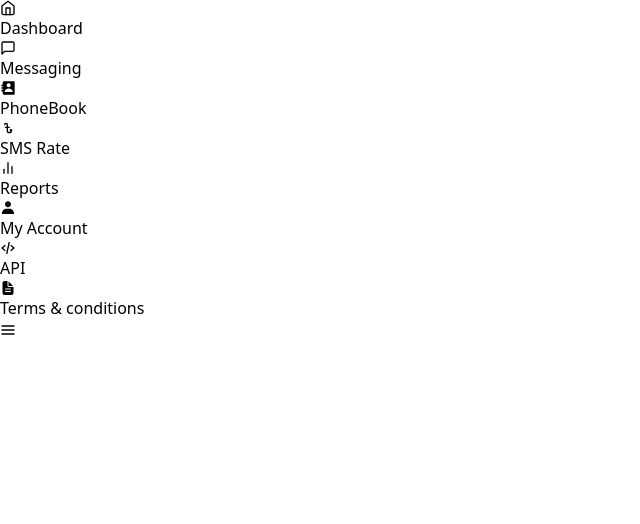
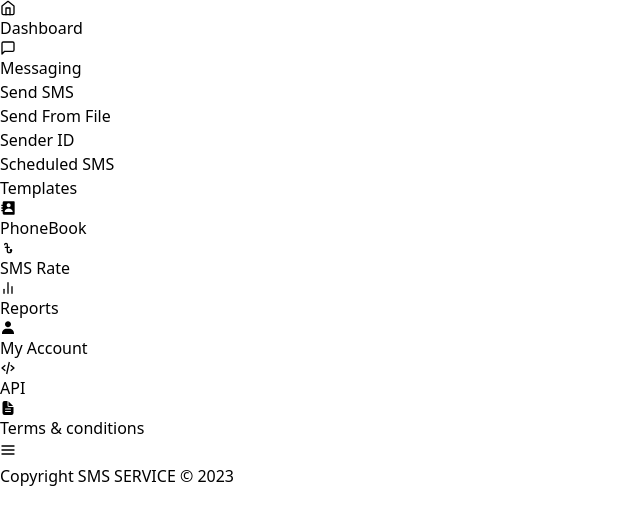
Before and after one commit to Farhanayesmin2/sms-service, a React (Vite) app: page /dashboard in a window 1280 px wide. Shown: the top 524 px of the page, without its empty margins (0-640 px from the left). Built offline with nearby package versions, Linux system fonts and the light colour scheme.

Commit message:
transiction added

```diff
--- a/src/Dashboard/DashboardSidebar/DashboardSidebar.jsx
+++ b/src/Dashboard/DashboardSidebar/DashboardSidebar.jsx
@@ -1,11 +1,8 @@
-
 import { BiSolidContact, BiSolidUser, BiCodeAlt } from "react-icons/bi";
 import { TbCurrencyTaka } from "react-icons/tb";
 import { IoDocumentText } from "react-icons/io5";
-
+import { FiHome, FiBarChart2, FiMessageSquare } from "react-icons/fi";
 import { Link } from "react-router-dom";
-
-import { FiHome, FiBarChart2, FiMessageSquare } from "react-icons/fi";
 
 const labelToIconMapping = {
   Dashboard: FiHome,
@@ -17,15 +14,26 @@ const labelToIconMapping = {
   API: BiCodeAlt,
   "Terms & conditions": IoDocumentText,
 };
+
 const getIcon = (label) => {
   return labelToIconMapping[label] || null;
 };
 
-const SidebarItem = ({ label, to, isOpen }) => {
+const DropdownMenuItem = ({ label, to }) => (
+  <li className="py-2 px-4 hover:text-purple-500">
+    <Link to={to} className="flex items-center">
+      <span className="ml-2 max-w-xs truncate whitespace-nowrap">
+        {label}
+      </span>
+    </Link>
+  </li>
+);
+
+const SidebarItem = ({ label, to, isOpen, subMenuItems }) => {
   const Icon = getIcon(label);
 
   return (
-		<li className="flex items-center py-2 px-4 hover:text-purple-500">
+    <li className="py-2 px-4 hover:text-purple-500">
       <Link to={to} className="flex items-center">
         <div className="flex items-center justify-center w-8 h-8 mr-2">
           <Icon className="text-xl" />
@@ -36,13 +44,128 @@ const SidebarItem = ({ label, to, isOpen }) => {
           </span>
         )}
       </Link>
+      {isOpen && subMenuItems && (
+        <ul className="ml-6">
+          {subMenuItems.map((subMenuItem) => (
+            <DropdownMenuItem
+              key={subMenuItem.label}
+              label={subMenuItem.label}
+              to={subMenuItem.to}
+            />
+          ))}
+        </ul>
+      )}
     </li>
   );
 };
 
-// eslint-disable-next-line react/prop-types
+const DashboardSidebar = ({ isOpen }) => {
+  const menuItems = [
+    {
+      label: "Dashboard",
+      to: "/dashboard",
+    },
+    {
+      label: "Messaging",
+      to: "/dashboard/messaging",
+      subMenuItems: [
+        {
+          label: "Send SMS",
+          to: "/dashboard/messaging/send-sms",
+        },
+        {
+          label: "Send From File",
+          to: "/dashboard/messaging/send-from-file",
+        },
+        {
+          label: "Sender ID",
+          to: "/dashboard/messaging/sender-id",
+        },
+        {
+          label: "Scheduled SMS",
+          to: "/dashboard/messaging/scheduled-sms",
+        },
+        {
+          label: "Templates",
+          to: "/dashboard/messaging/templates",
+        },
+      ],
+    },
+    {
+      label: "PhoneBook",
+      to: "/dashboard/phonebook",
+    },
+    {
+      label: "SMS Rate",
+      to: "/dashboard/sms-rate",
+    },
+    {
+      label: "Reports",
+      to: "/dashboard/reports",
+    },
+    {
+      label: "My Account",
+      to: "/dashboard/my-account",
+    },
+    {
+      label: "API",
+      to: "/dashboard/api",
+    },
+    {
+      label: "Terms & conditions",
+      to: "/dashboard/terms-conditions",
+    },
+  ];
+
+  return (
+    <div
+      className={`fixed inset-y-0 z-10 bg-white border-r transition duration-300 ease-in-out transform ${
+        isOpen ? "translate-x-0" : ""
+      }`}
+      style={{ width: isOpen ? "20%" : "5%", zIndex: 9 }}
+    >
+      <nav className="px-4 py-8">
+        <ul className="space-y-2">
+          {menuItems.map((menuItem) => (
+            <SidebarItem
+              key={menuItem.label}
+              label={menuItem.label}
+              to={menuItem.to}
+              isOpen={isOpen}
+              subMenuItems={menuItem.subMenuItems}
+            />
+          ))}
+        </ul>
+      </nav>
+    </div>
+  );
+};
+
+export default DashboardSidebar;
+
+// import { BiSolidContact, BiSolidUser, BiCodeAlt } from "react-icons/bi";
+// import { TbCurrencyTaka } from "react-icons/tb";
+// import { IoDocumentText } from "react-icons/io5";
+
+// import { Link } from "react-router-dom";
+
+// import { FiHome, FiBarChart2, FiMessageSquare } from "react-icons/fi";
+
+// const labelToIconMapping = {
+// 	Dashboard: FiHome,
+// 	Messaging: FiMessageSquare,
+// 	PhoneBook: BiSolidContact,
+// 	"SMS Rate": TbCurrencyTaka,
+// 	Reports: FiBarChart2,
+// 	"My Account": BiSolidUser,
+// 	API: BiCodeAlt,
+// 	"Terms & conditions": IoDocumentText,
+// };
+// const getIcon = (label) => {
+// 	return labelToIconMapping[label] || null;
+// };
+
 // const SidebarItem = ({ label, to, isOpen }) => {
-
 // 	const Icon = getIcon(label);
 
 // 	return (
@@ -61,34 +184,55 @@ const SidebarItem = ({ label, to, isOpen }) => {
 // 	);
 // };
 
-const DashboardSidebar = ({ isOpen }) => {
-	//const [isOpen, setIsOpen] = useState(false);
+// // eslint-disable-next-line react/prop-types
+// // const SidebarItem = ({ label, to, isOpen }) => {
 
-	// const handleToggle = () => {
-	// 	setIsOpen(!isOpen);
+// // 	const Icon = getIcon(label);
+
+// // 	return (
+// // 		<li className="flex items-center py-2 px-4 hover:text-purple-500">
+// // 			<Link to={to} className="flex items-center">
+// // 				<div className="flex items-center justify-center w-8 h-8 mr-2">
+// // 					<Icon className="text-xl" />
+// // 				</div>
+// // 				{isOpen && (
+// // 					<span className="ml-2 max-w-xs truncate whitespace-nowrap">
+// // 						{label}
+// // 					</span>
+// // 				)}
+// // 			</Link>
+// // 		</li>
+// // 	);
+// // };
+
+// const DashboardSidebar = ({ isOpen }) => {
+// 	//const [isOpen, setIsOpen] = useState(false);
+
+// 	// const handleToggle = () => {
+// 	// 	setIsOpen(!isOpen);
+// 	// };
+
+// 	return (
+// 		<div
+// 			className={`fixed inset-y-0 z-10 bg-white border-r transition duration-300 ease-in-out transform ${
+// 				isOpen ? "translate-x-0" : ""
+// 			}`}
+// 			style={{ width: isOpen ? "20%" : "5%", zIndex: 9 }}
+// 		>
+// 			<nav className="px-4 py-8">
+// 				<ul className="space-y-2">
+// 					{Object.keys(labelToIconMapping).map((label) => (
+// 						<SidebarItem
+// 							key={label}
+// 							label={label}
+// 							isOpen={isOpen}
+// 							to={`/dashboard/${label.toLowerCase().replace(/ & | /g, "-")}`}
+// 						/>
+// 					))}
+// 				</ul>
+// 			</nav>
+// 		</div>
+// 	);
 // };
 
-	return (
-		<div
-			className={`fixed inset-y-0 z-10 bg-white border-r transition duration-300 ease-in-out transform ${
-				isOpen ? "translate-x-0" : ""
-			}`}
-			style={{ width: isOpen ? "20%" : "5%", zIndex: 9 }}
-		>
-			<nav className="px-4 py-8">
-				<ul className="space-y-2">
-					{Object.keys(labelToIconMapping).map((label) => (
-						<SidebarItem
-							key={label}
-							label={label}
-							isOpen={isOpen}
-							to={`/dashboard/${label.toLowerCase().replace(/ & | /g, "-")}`}
-						/>
-					))}
-				</ul>
-			</nav>
-		</div>
-	);
-};
-
-export default DashboardSidebar;
+// export default DashboardSidebar;
--- a/src/Layout/DashboardLayout/DashboardLayout.jsx
+++ b/src/Layout/DashboardLayout/DashboardLayout.jsx
@@ -2,6 +2,7 @@ import { useState } from "react";
 import Header from "../../Shared/DashboardHeader/Header/Header";
 import { Outlet } from "react-router-dom";
 import DashboardSidebar from "../../Dashboard/DashboardSidebar/DashboardSidebar";
+import Footer from "../../Shared/Footer/Footer";
 const DashboardLayout = () => {
 	const [isOpen, setIsOpen] = useState(true);
 
@@ -10,6 +11,7 @@ const DashboardLayout = () => {
 	};
 
 	return (
+		<>
 		<div
 			className="dark:bg-boxdark-2 dark:text-bodydark h-screen transform transition-transform duration-300 grid"
 			style={{
@@ -28,8 +30,12 @@ const DashboardLayout = () => {
 						<Outlet />
 					</div>
 				</div>
+				<Footer></Footer>
 			</div>
+
 		</div>
+
+		</>
 	);
 };
 
--- a/src/Shared/Footer/Footer.jsx
+++ b/src/Shared/Footer/Footer.jsx
@@ -3,7 +3,7 @@
 const Footer = () => {
 	return (
 		<div>
-			<h1>This is footer.</h1>
+			<h1 className="text-sm text-center">Copyright SMS  SERVICE © 2023</h1>
 		</div>
 	);
 };
```
Lines whose indentation alone changed are shown as unchanged.
